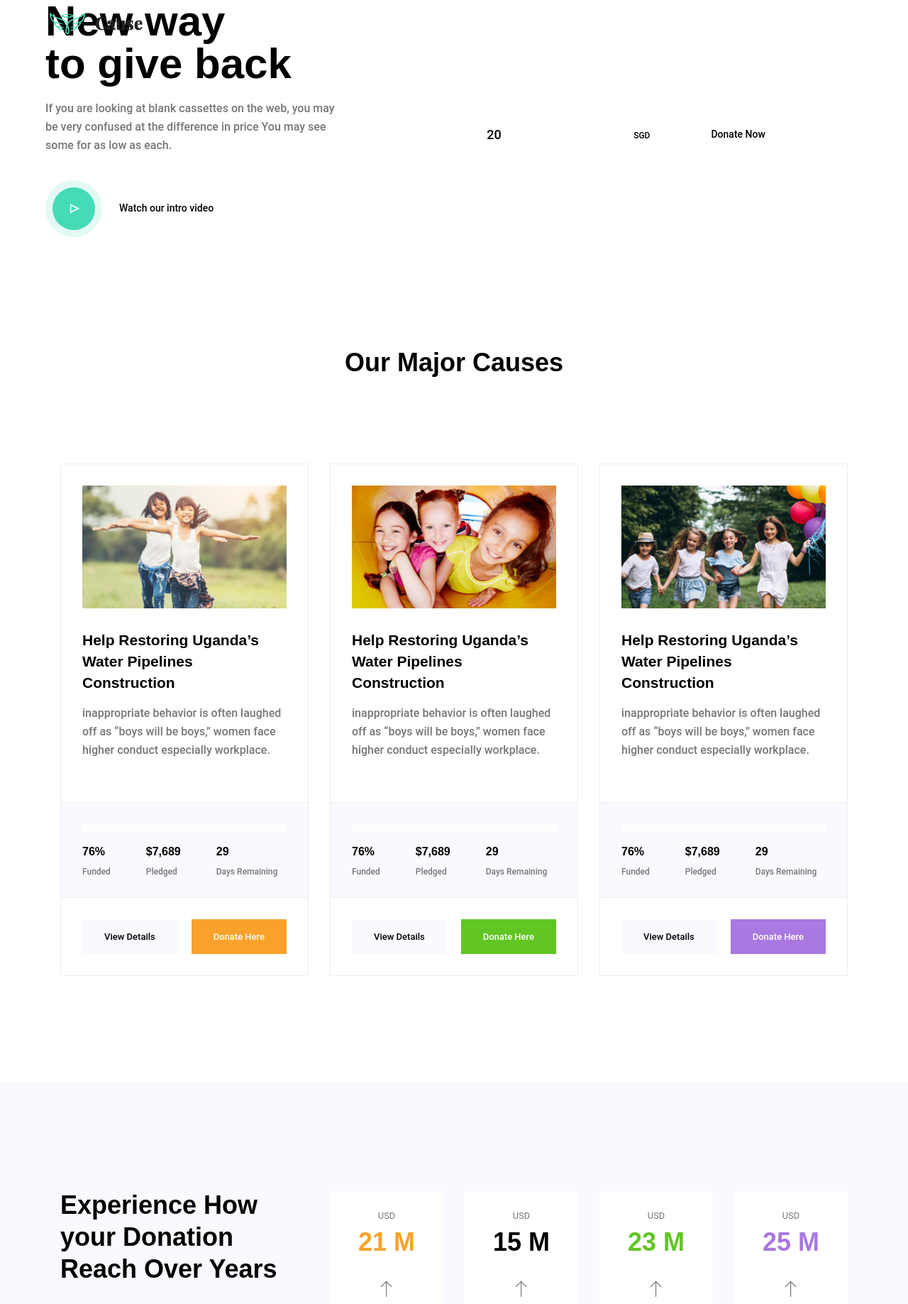
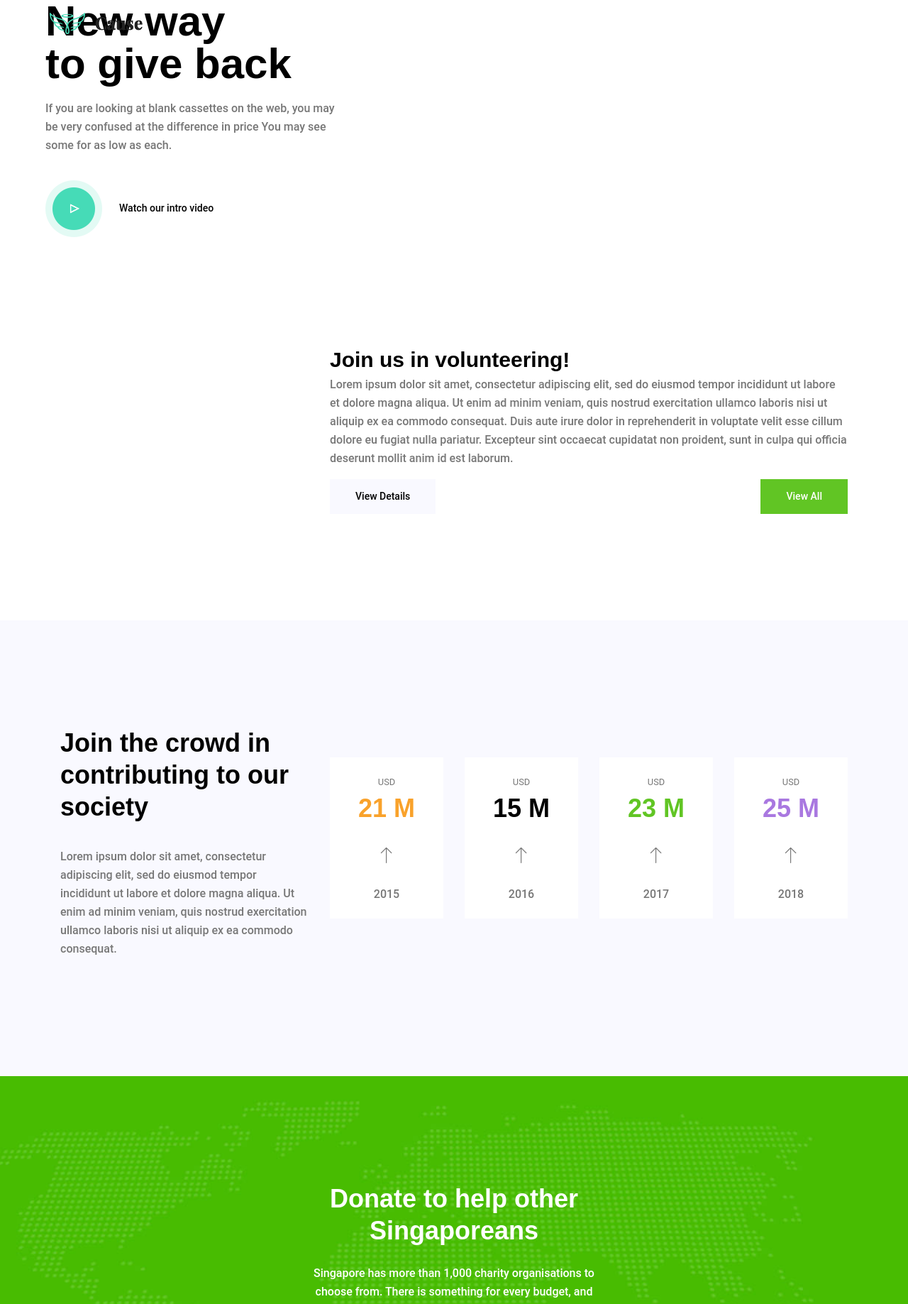
Before and after one commit to alexiahsu/tgc_project3, a Flask app: page / in a window 1280 px wide. Shown: the top 1837 px of the page at 71% size. Run offline with Flask 2, Linux system fonts and the light colour scheme; data that the repository does not hold is empty; some libraries are stand-ins or nearby versions.

Commit message:
linked to flask and design iteration for landing page

```diff
--- a/templates/index.template.html
+++ b/templates/index.template.html
@@ -34,22 +34,7 @@
 						<img class="img-fluid w-100" src="{{ url_for('static', filename='img/home-banner-img.jpg') }}" alt="">
 					</div>
 					<div class="form-wrap">
-						<p class="mb-20 text-white">Support us with your donations</p>
-						<form class="form" role="form" autocomplete="off">
-							<div class="row">
-								<div class="col-md-7 wrap-left donation-input">
-									<div class="form-group">
-										<input type="text" placeholder="20" onfocus="this.placeholder = ''" onblur="this.placeholder = '20'"class="form-control">
-										<span class="fs-14">SGD</span>
-									</div>
-								</div>
-								<div class="col-md-5 wrap-right">
-									<div class="input-group dates-wrap">
-										<button type="button" class="primary-btn white" onclick="location.href='{{ url_for('donate_form') }}'">Donate Now</button>
-									</div>
-								</div>
-							</div>
-						</form>
+						<p class="mb-20 text-white">Lorem ipsum dolor sit amet, consectetur adipiscing elit, sed do eiusmod tempor incididunt ut labore et dolore magna aliqua. Ut enim ad minim veniam, quis nostrud exercitation ullamco laboris nisi ut aliquip ex ea commodo consequat.</p>
 					</div>
 				</div>
 			</div>
@@ -59,151 +44,48 @@
 	<!-- Start Causes Area -->
 	<section class="causes-area section-gap">
 		<div class="container">
-			<div class="row justify-content-center">
-				<div class="col-md-7 section-title">
-                    <h2>Our Major Causes</h2>
-                    <u>
-                        {%for v in vol%}
-                            <li>
-                                {{v.prog_name}}
-                            </li>
-                        {%endfor%}
-                    </u>
-				</div>
-			</div>
 			<div class="row">
 				<div class="col-lg-4 col-md-6">
+					{% for v in vol_listings%}
 					<div class="single-cause">
 						<div class="top">
 							<div class="thumb">
 								<img class="c-img img-fluid" src="{{ url_for('static', filename='img/causes/c1.jpg') }}" alt="">
 							</div>
-							<a href="#">
-								<h3>Help Restoring Uganda’s Water
-									Pipelines Construction</h3>
-							</a>
+								<h3>{{v.prog_name}}</h3>
 							<p class="text">
-								inappropriate behavior is often laughed off as “boys will be boys,” women face higher conduct especially
-								workplace.
+								{{v.prog_desc}}
 							</p>
 						</div>
 						<div class="middle">
-							<div class="skill_main">
-								<div class="skill_item">
-									<div class="progress">
-										<div class="progress-bar progress-bar1" role="progressbar" aria-valuenow="75" aria-valuemin="0" aria-valuemax="100"></div>
-									</div>
-								</div>
-							</div>
 							<div class="d-flex">
 								<div class="mr-50">
-									<h5><span class="counter">76</span>%</h5>
-									<p>Funded</p>
+									<h5><span class="counter">{{v.duration}}</span></h5>
+									<p>Duration</p>
 								</div>
 								<div class="mr-50">
-									<h5>$<span class="counter">7,689</span></h5>
-									<p>Pledged</p>
+									<h5><span class="counter">{{v.num_volunteer_req}}</span></h5>
+									<p>Volunteers Required</p>
 								</div>
 								<div class="">
-									<h5><span class="counter">29</span></h5>
-									<p>Days Remaining</p>
+									<h5><span class="counter">{{v.vol_date}}</span></h5>
+									<p>Date</p>
 								</div>
 							</div>
 						</div>
-						<div class="bottom d-flex justify-content-between align-items-center flex-wrap">
-							<a href="#" class="primary-btn offwhite">View Details</a>
-							<a href="#" class="primary-btn primary-btn1">Donate Here</a>
-						</div>
 					</div>
+					{%endfor%}
 				</div>
-
-				<div class="col-lg-4 col-md-6">
-					<div class="single-cause">
-						<div class="top">
-							<div class="thumb">
-								<img class="c-img img-fluid" src="{{ url_for('static', filename='img/causes/c2.jpg') }}" alt="">
-							</div>
-							<a href="#">
-								<h3>Help Restoring Uganda’s Water
-									Pipelines Construction</h3>
-							</a>
-							<p class="text">
-								inappropriate behavior is often laughed off as “boys will be boys,” women face higher conduct especially
-								workplace.
-							</p>
-						</div>
-						<div class="middle">
-							<div class="skill_main">
-								<div class="skill_item">
-									<div class="progress">
-										<div class="progress-bar progress-bar2" role="progressbar" aria-valuenow="75" aria-valuemin="0" aria-valuemax="100"></div>
-									</div>
-								</div>
-							</div>
-							<div class="d-flex">
-								<div class="mr-50">
-									<h5><span class="counter">76</span>%</h5>
-									<p>Funded</p>
-								</div>
-								<div class="mr-50">
-									<h5>$<span class="counter">7,689</span></h5>
-									<p>Pledged</p>
-								</div>
-								<div class="">
-									<h5><span class="counter">29</span></h5>
-									<p>Days Remaining</p>
-								</div>
-							</div>
-						</div>
-						<div class="bottom d-flex justify-content-between align-items-center flex-wrap">
-							<a href="#" class="primary-btn offwhite">View Details</a>
-							<a href="#" class="primary-btn">Donate Here</a>
-						</div>
+				<div class="col-lg-8">
+					<div class="text">
+						<h2>Join us in volunteering!</h2>
+						<p>
+							Lorem ipsum dolor sit amet, consectetur adipiscing elit, sed do eiusmod tempor incididunt ut labore et dolore magna aliqua. Ut enim ad minim veniam, quis nostrud exercitation ullamco laboris nisi ut aliquip ex ea commodo consequat. Duis aute irure dolor in reprehenderit in voluptate velit esse cillum dolore eu fugiat nulla pariatur. Excepteur sint occaecat cupidatat non proident, sunt in culpa qui officia deserunt mollit anim id est laborum.
+						</p>
 					</div>
-				</div>
-
-				<div class="col-lg-4 col-md-6">
-					<div class="single-cause">
-						<div class="top">
-							<div class="thumb">
-								<img class="c-img img-fluid" src="{{ url_for('static', filename='img/causes/c3.jpg') }}" alt="">
-							</div>
-							<a href="#">
-								<h3>Help Restoring Uganda’s Water
-									Pipelines Construction</h3>
-							</a>
-							<p class="text">
-								inappropriate behavior is often laughed off as “boys will be boys,” women face higher conduct especially
-								workplace.
-							</p>
-						</div>
-						<div class="middle">
-							<div class="skill_main">
-								<div class="skill_item">
-									<div class="progress">
-										<div class="progress-bar progress-bar3" role="progressbar" aria-valuenow="75" aria-valuemin="0" aria-valuemax="100"></div>
-									</div>
-								</div>
-							</div>
-							<div class="d-flex">
-								<div class="mr-50">
-									<h5><span class="counter">76</span>%</h5>
-									<p>Funded</p>
-								</div>
-								<div class="mr-50">
-									<h5>$<span class="counter">7,689</span></h5>
-									<p>Pledged</p>
-								</div>
-								<div class="">
-									<h5><span class="counter">29</span></h5>
-									<p>Days Remaining</p>
-								</div>
-							</div>
-						</div>
-						<div class="bottom d-flex justify-content-between align-items-center flex-wrap">
-							<a href="#" class="primary-btn offwhite">View Details</a>
-							<a href="#" class="primary-btn primary-btn3">Donate Here</a>
-						</div>
+					<div class="bottom d-flex justify-content-between align-items-center flex-wrap">
+						<a href="#" class="primary-btn offwhite">View Details</a>
+						<a href="{{ url_for('show_volunteer') }}" class="primary-btn primary-btn1">View all</a>
 					</div>
 				</div>
 			</div>
@@ -217,12 +99,9 @@
 			<div class="row justify-content-center align-items-center">
 				<div class="col-lg-4 col-md-8">
 					<div class="text">
-						<h2>Experience
-							How your Donation
-							Reach Over Years</h2>
+						<h2>Join the crowd in contributing to our society</h2>
 						<p>
-							The French Revolution constituted for the conscience of the dominant aristocratic class a fall from innocence,
-							and upturning of the natural.
+							Lorem ipsum dolor sit amet, consectetur adipiscing elit, sed do eiusmod tempor incididunt ut labore et dolore magna aliqua. Ut enim ad minim veniam, quis nostrud exercitation ullamco laboris nisi ut aliquip ex ea commodo consequat.
 						</p>
 					</div>
 				</div>
@@ -269,8 +148,8 @@
 			<div class="row d-flex justify-content-center">
 				<div class="col-lg-5">
 					<div class="text-center text-wrap">
-						<h1 class="mb-25">Donate to help People Around the World</h1>
-						<p>Las Vegas has more than 100,000 hotel rooms to choose from. There is something for every budget, and enough.</p>
+						<h1 class="mb-25">Donate to help other Singaporeans</h1>
+						<p>Singapore has more than 1,000 charity organisations to choose from. There is something for every budget, and enough.</p>
 					</div>
 				</div>
 			</div>
@@ -289,7 +168,7 @@
 								<div class="form-group">
 									<input type="text" placeholder="$20.00" onfocus="this.placeholder = ''" onblur="this.placeholder = '$20.00'"
 									 class="form-control">
-									<span class="fs-14">USD</span>
+									<span class="fs-14">SGD</span>
 								</div>
 							</div>
 
@@ -299,11 +178,10 @@
 										<div class="form-check">
 											<label class="form-check-label">
 												<input type="radio" class="form-check-input" name="optradio">
-												One Time
+												General
 											</label>
 										</div>
-										<p>Donate your amount for
-											this session only</p>
+										<p>Donate to our general fund and we'll distribute it for you</p>
 									</div>
 								</div>
 
@@ -312,11 +190,10 @@
 										<div class="form-check">
 											<label class="form-check-label">
 												<input type="radio" class="form-check-input" name="optradio">
-												Ongoing
+												Specific
 											</label>
 										</div>
-										<p>Donate your amount for
-											this session only</p>
+										<p>Donate to a specific organisation</p>
 									</div>
 								</div>
 							</div>
```
